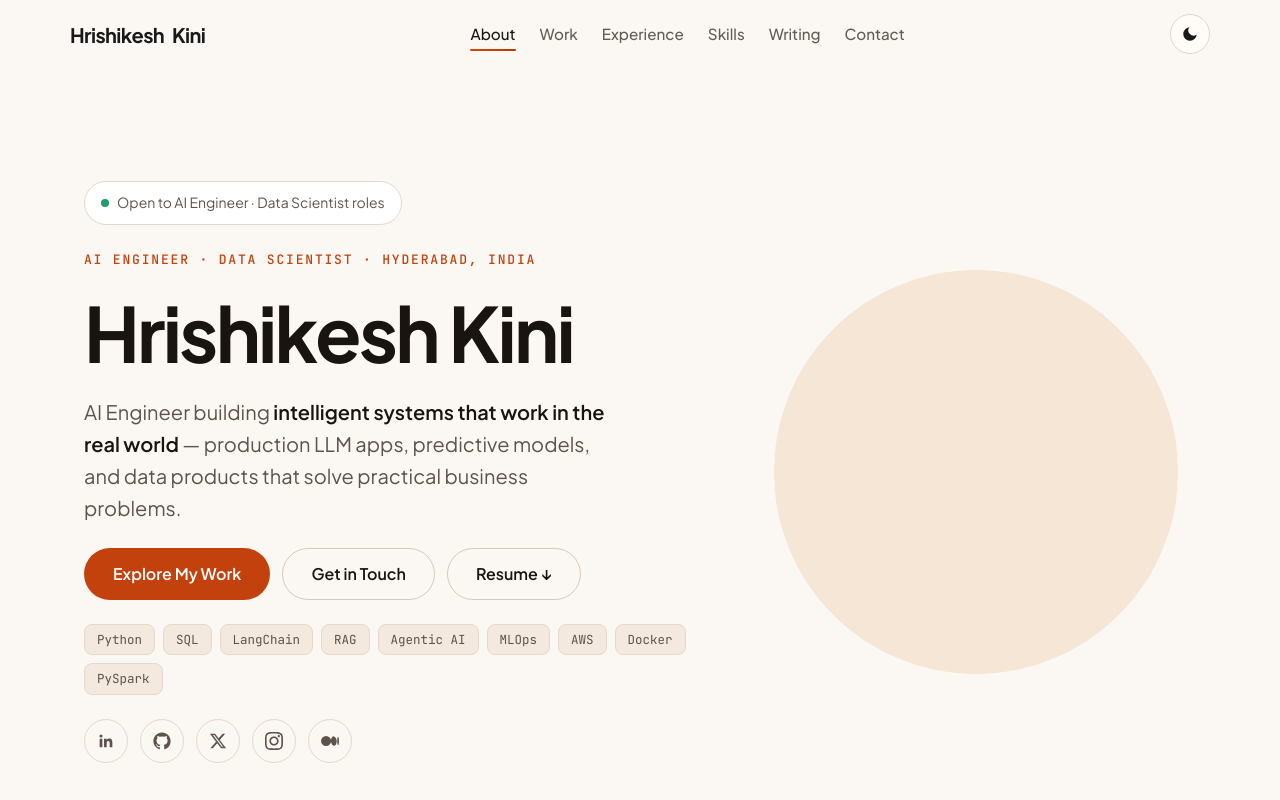
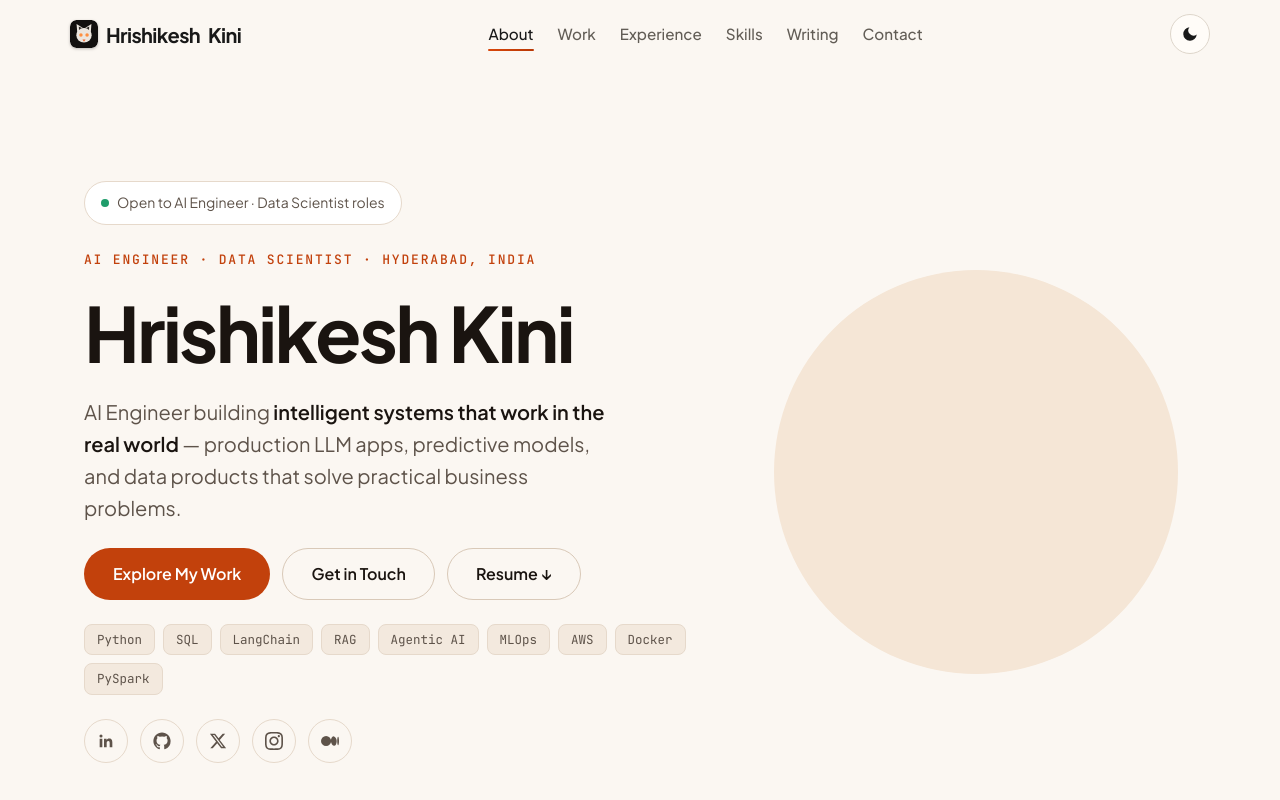
Before and after one commit to hrishikeshkini/portfolio, a plain HTML site: page index.html in a window 1280 px wide. Shown: the top 800 px of the page. Drawn offline with nearby package versions, Linux system fonts and the light colour scheme.

Commit message:
feat: cat logo in navbar + new cat favicon
Geometric cat-head mark (dark badge, cream head, ember eyes/nose) drawn
once as SVG and used three ways: inline in .nav-logo before the name,
as favicon.svg, and regenerated 512px favicon.png (also apple-touch-icon).
No new files, no links changed.

```diff
--- a/assets/css/style.css
+++ b/assets/css/style.css
@@ -322,6 +322,14 @@ html.js .reveal.is-visible {
 
 .nav-logo .gradient-text {
   font-size: inherit;
+}
+
+.nav-logo-cat {
+  width: 28px;
+  height: 28px;
+  flex: none;
+  border-radius: 6.5px;
+  box-shadow: 0 1px 3px rgba(0, 0, 0, 0.25);
 }
 
 .nav-links {
--- a/index.html
+++ b/index.html
@@ -156,6 +156,17 @@
   <header class="nav">
     <div class="container">
       <a href="#" class="nav-logo" aria-label="Hrishikesh Kini — home">
+        <svg class="nav-logo-cat" viewBox="0 0 64 64" aria-hidden="true" focusable="false">
+          <rect width="64" height="64" rx="14" fill="#12100f"/>
+          <path d="M17 33 L15 9 L34 21 Z" fill="#ece6df"/>
+          <path d="M47 33 L49 9 L30 21 Z" fill="#ece6df"/>
+          <path d="M21 29 L20 15 L30.5 20 Z" fill="#2e2a26"/>
+          <path d="M43 29 L44 15 L33.5 20 Z" fill="#2e2a26"/>
+          <ellipse cx="32" cy="35" rx="17.5" ry="16.5" fill="#ece6df"/>
+          <circle cx="25" cy="34.5" r="4" fill="#ff8f40"/>
+          <circle cx="39" cy="34.5" r="4" fill="#ff8f40"/>
+          <path d="M28.5 44.5 L35.5 44.5 L32 49.5 Z" fill="#f0652b"/>
+        </svg>
         Hrishikesh <span class="gradient-text">Kini</span>
       </a>
       <nav aria-label="Primary">
```
Also changed, not shown: favicon.png, favicon.svg.
